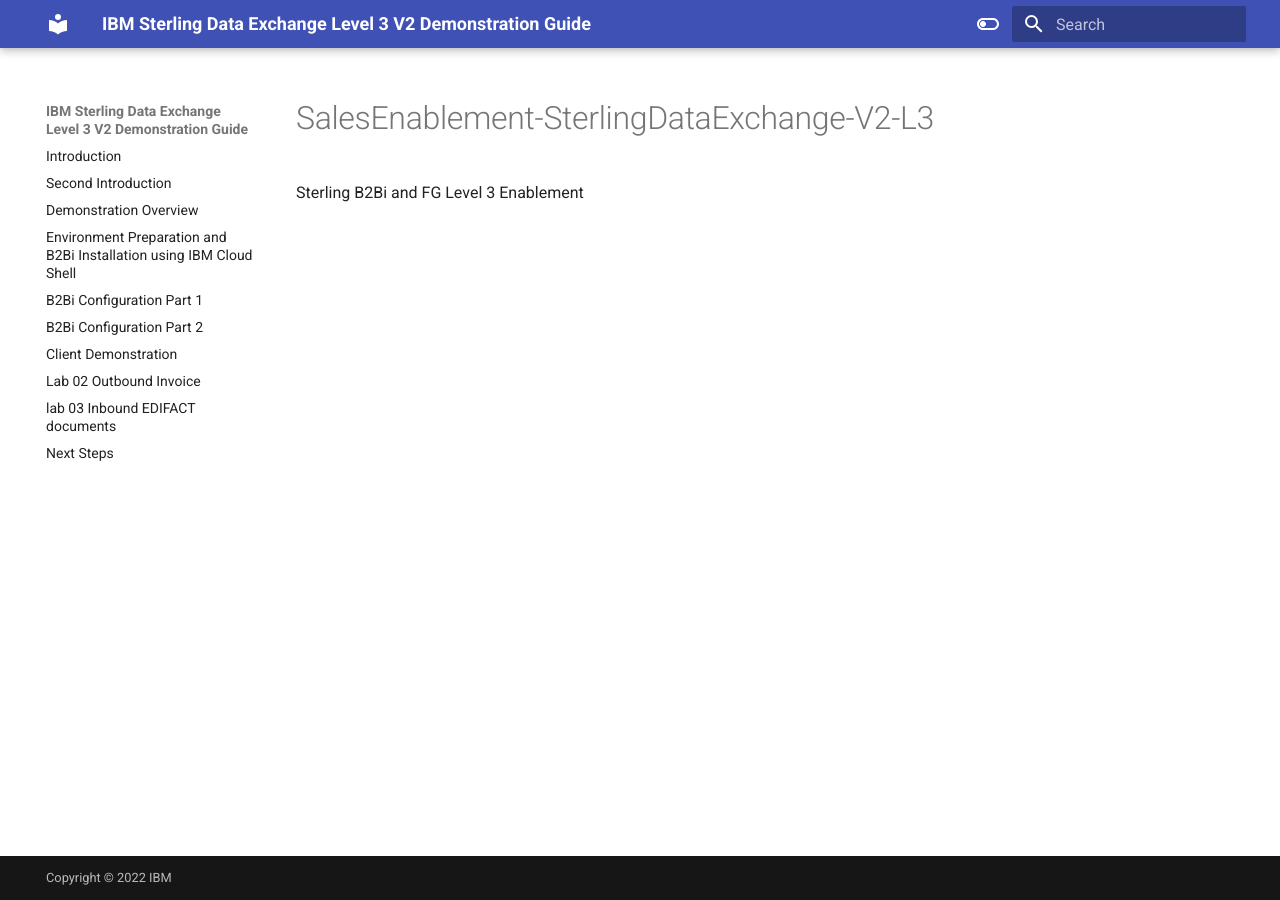
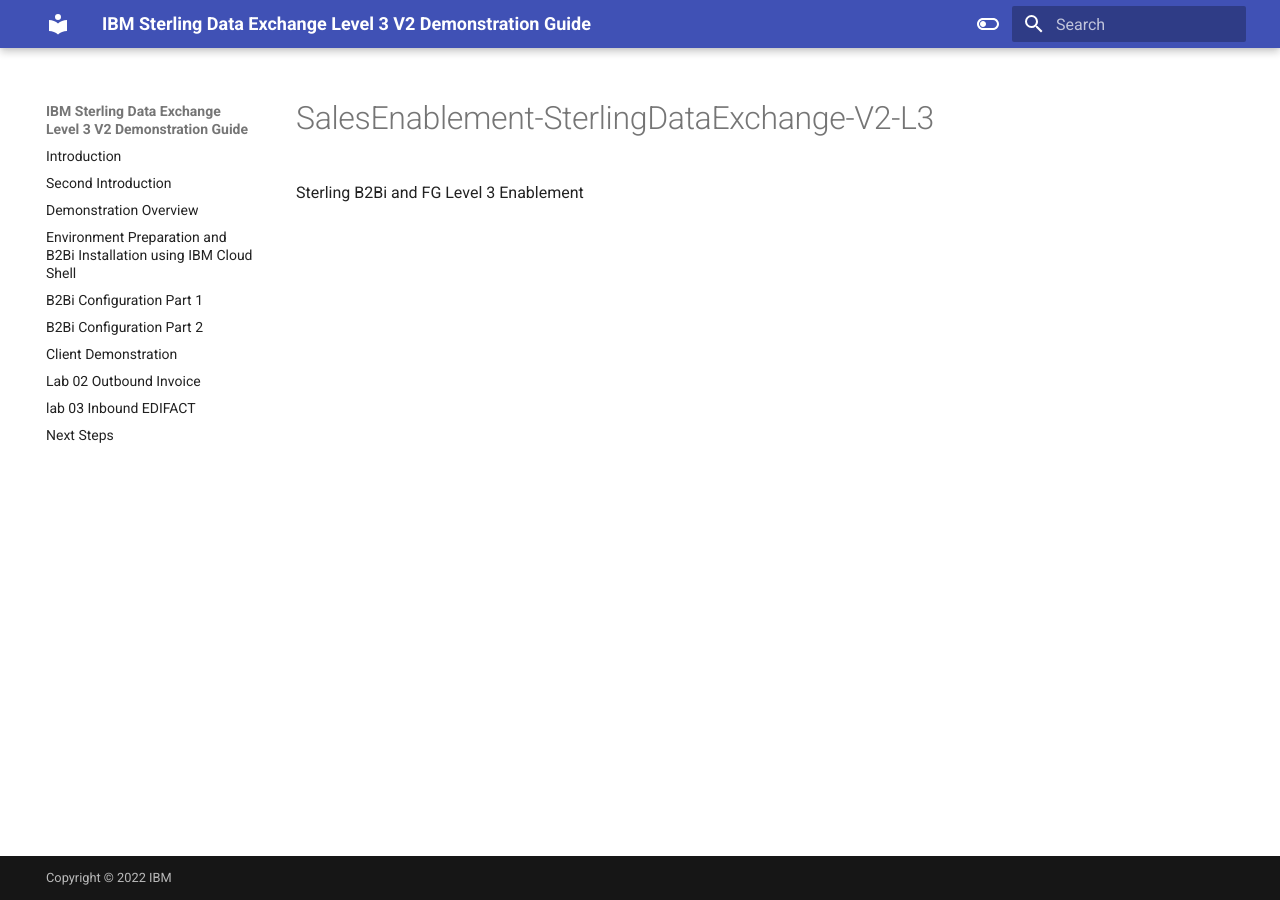
Before and after one commit to IBM/SalesEnablement-SterlingDataExchange-V2-L3, an MkDocs documentation site: the page built from docs/_attachments/README.md, in a window 1280 px wide. Built offline with MkDocs 1.6.1 and Material for MkDocs 9.7.7, drawn with Linux system fonts in a browser that asks for light colours.

Commit message:
Just mkdocs

```diff
--- a/mkdocs.yml
+++ b/mkdocs.yml
@@ -21,7 +21,7 @@
   - 'B2Bi Configuration Part 2': 'ConfigurationPart2.md'
   - 'Client Demonstration': 'ClientDemonstration.md'
   - 'Lab 02 Outbound Invoice': 'B2BiLab02.md'
-  - 'lab 03 Inbound EDIFACT documents': 'B2BiLab03.md'
+  - 'lab 03 Inbound EDIFACT': 'B2BiLab03.md'
   - 'Next Steps': 'NextSteps.md'
 
 theme:
```
